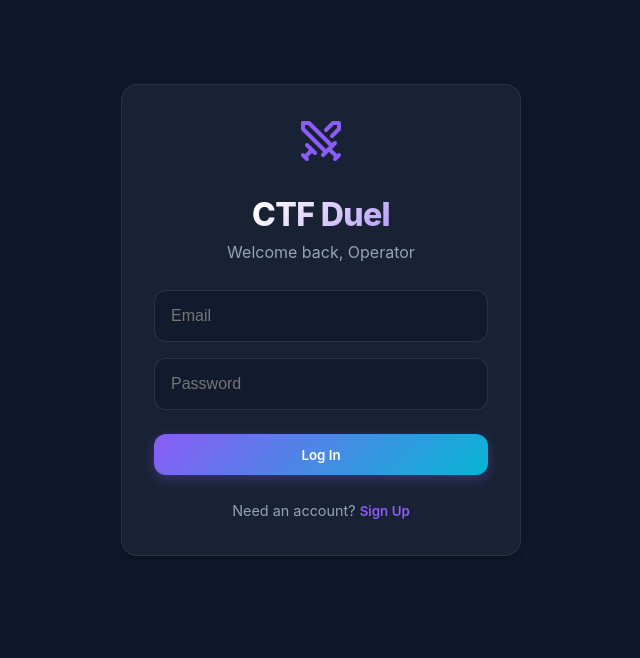
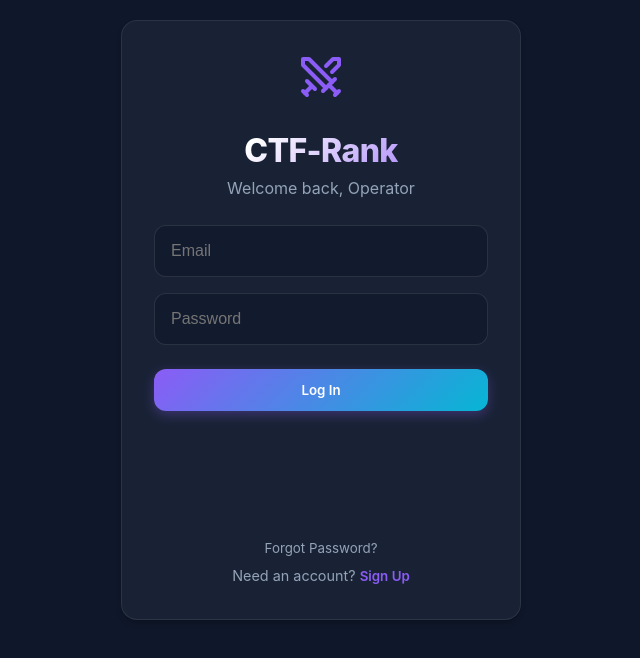
Before and after one commit to NuoZai-github/FYP, a React (Vite) app: page /login in a window 1280 px wide. Shown: the top 658 px of the page, without its empty margins (319-959 px from the left). Built offline with nearby package versions, Linux system fonts and the light colour scheme.

Commit message:
Enhance Login UI with 3D animation, add Forgot Password, rename to CTF-Rank, and fix DB schema

```diff
--- a/index.html
+++ b/index.html
@@ -4,7 +4,7 @@
     <meta charset="UTF-8" />
     <link rel="icon" type="image/svg+xml" href="/vite.svg" />
     <meta name="viewport" content="width=device-width, initial-scale=1.0" />
-    <title>fyp-platform</title>
+    <title>CTF-Rank</title>
   </head>
   <body>
     <div id="root"></div>
--- a/src/components/Navigation.jsx
+++ b/src/components/Navigation.jsx
@@ -26,7 +26,7 @@ export default function Navigation() {
             <div style={{ display: 'flex', gap: '2rem', alignItems: 'center' }}>
                 <Link to="/" style={{ fontSize: '1.5rem', fontWeight: 'bold', display: 'flex', alignItems: 'center', gap: '0.5rem' }}>
                     <Swords size={28} className="text-accent-primary" style={{ color: '#8b5cf6' }} />
-                    <span className="title-gradient">CTF Duel</span>
+                    <span className="title-gradient">CTF-Rank</span>
                 </Link>
                 <div style={{ display: 'flex', gap: '1.5rem', alignItems: 'center' }}>
                     <Link to="/" className="nav-link" style={{ color: 'var(--text-secondary)', fontWeight: 500 }}>Lobby</Link>
--- a/src/contexts/AuthContext.jsx
+++ b/src/contexts/AuthContext.jsx
@@ -55,6 +55,7 @@ export const AuthProvider = ({ children }) => {
         signUp: (data) => supabase.auth.signUp(data),
         signIn: (data) => supabase.auth.signInWithPassword(data),
         signOut: () => supabase.auth.signOut(),
+        resetPassword: (email) => supabase.auth.resetPasswordForEmail(email),
         user,
         profile,
         loading
--- a/src/index.css
+++ b/src/index.css
@@ -3,8 +3,10 @@
   --bg-card: #1e293b;
   --text-primary: #f8fafc;
   --text-secondary: #94a3b8;
-  --accent-primary: #8b5cf6; /* Violet */
-  --accent-secondary: #06b6d4; /* Cyan */
+  --accent-primary: #8b5cf6;
+  /* Violet */
+  --accent-secondary: #06b6d4;
+  /* Cyan */
   --danger: #ef4444;
   --success: #22c55e;
 
@@ -39,12 +41,55 @@ button {
 
 /* Animations */
 @keyframes fadeIn {
-  from { opacity: 0; transform: translateY(10px); }
-  to { opacity: 1; transform: translateY(0); }
+  from {
+    opacity: 0;
+    transform: translateY(10px);
+  }
+
+  to {
+    opacity: 1;
+    transform: translateY(0);
+  }
 }
 
 .animate-fade-in {
   animation: fadeIn 0.5s ease-out forwards;
+}
+
+/* Card Flip Animation Classes */
+.flip-container {
+  perspective: 1000px;
+  width: 100%;
+  max-width: 400px;
+  min-height: 500px;
+  /* Ensure enough height */
+}
+
+.flipper {
+  transition: 0.6s;
+  transform-style: preserve-3d;
+  position: relative;
+  width: 100%;
+  height: 100%;
+}
+
+.front,
+.back {
+  width: 100%;
+  -webkit-backface-visibility: hidden;
+  backface-visibility: hidden;
+  position: absolute;
+  top: 0;
+  left: 0;
+}
+
+.front {
+  z-index: 2;
+  transform: rotateY(0deg);
+}
+
+.back {
+  transform: rotateY(180deg);
 }
 
 /* Utility Classes for "Rich Aesthetics" */
@@ -71,6 +116,8 @@ button {
   justify-content: center;
   gap: 0.5rem;
   box-shadow: 0 4px 12px rgba(139, 92, 246, 0.3);
+  width: 100%;
+  /* Make full width for login forms */
 }
 
 .btn-primary:hover {
@@ -90,17 +137,17 @@ button {
 }
 
 .btn-secondary {
-  background: rgba(255,255,255, 0.05);
+  background: rgba(255, 255, 255, 0.05);
   color: var(--text-primary);
   padding: 0.8rem 1.5rem;
   border-radius: 12px;
   font-weight: 600;
-  border: 1px solid rgba(255,255,255,0.1);
+  border: 1px solid rgba(255, 255, 255, 0.1);
   transition: all 0.2s;
 }
 
 .btn-secondary:hover {
-  background: rgba(255,255,255, 0.1);
+  background: rgba(255, 255, 255, 0.1);
 }
 
 .input-field {
@@ -163,13 +210,24 @@ button {
 
 .leaderboard-table td {
   padding: 1rem;
-  background: rgba(255,255,255,0.02);
+  background: rgba(255, 255, 255, 0.02);
 }
 
-.leaderboard-table tr:first-child td:first-child { border-top-left-radius: 8px; }
-.leaderboard-table tr:first-child td:last-child { border-top-right-radius: 8px; }
-.leaderboard-table tr:last-child td:first-child { border-bottom-left-radius: 8px; }
-.leaderboard-table tr:last-child td:last-child { border-bottom-right-radius: 8px; }
+.leaderboard-table tr:first-child td:first-child {
+  border-top-left-radius: 8px;
+}
+
+.leaderboard-table tr:first-child td:last-child {
+  border-top-right-radius: 8px;
+}
+
+.leaderboard-table tr:last-child td:first-child {
+  border-bottom-left-radius: 8px;
+}
+
+.leaderboard-table tr:last-child td:last-child {
+  border-bottom-right-radius: 8px;
+}
 
 .match-card {
   display: flex;
--- a/src/pages/Login.jsx
+++ b/src/pages/Login.jsx
@@ -4,39 +4,58 @@ import { useNavigate } from 'react-router-dom';
 import { Swords } from 'lucide-react';
 
 export default function Login() {
-    const [isSignUp, setIsSignUp] = useState(false);
+    // 'login', 'signup', 'forgot'
+    const [viewState, setViewState] = useState('login');
+
     const [email, setEmail] = useState('');
     const [password, setPassword] = useState('');
     const [username, setUsername] = useState('');
     const [error, setError] = useState('');
+    const [message, setMessage] = useState('');
     const [loading, setLoading] = useState(false);
 
-    const { signIn, signUp } = useAuth();
+    const { signIn, signUp, resetPassword } = useAuth();
     const navigate = useNavigate();
+
+    const handleReset = () => {
+        setError('');
+        setMessage('');
+        setEmail('');
+        setPassword('');
+        setUsername('');
+    }
 
     const handleSubmit = async (e) => {
         e.preventDefault();
         setError('');
+        setMessage('');
         setLoading(true);
 
         try {
-            if (isSignUp) {
+            if (viewState === 'forgot') {
+                const { error } = await resetPassword(email);
+                if (error) throw error;
+                setMessage("Password reset link sent! Check your email.");
+            } else if (viewState === 'signup') {
                 if (!username) throw new Error("Username is required");
-                const { error } = await signUp({
+                const { data, error } = await signUp({
                     email,
                     password,
                     options: { data: { username } }
                 });
                 if (error) throw error;
-                // Auto sign in or show message? Supabase usually confirms via email by default,
-                // but for dev we might have email confirm off.
-                // Assuming auto-login active or just asking to log in.
-                // Usually signUp returns session if email confirm is off.
+
+                if (!data.session) {
+                    alert("Registration successful! Please check your email to confirm your account before logging in.");
+                    setViewState('login');
+                } else {
+                    navigate('/');
+                }
             } else {
                 const { error } = await signIn({ email, password });
                 if (error) throw error;
+                navigate('/');
             }
-            navigate('/');
         } catch (err) {
             setError(err.message);
         } finally {
@@ -44,25 +63,109 @@ export default function Login() {
         }
     };
 
+    // Helper to determine rotation based on state
+    // We'll use a 3-state system simplified into front/back for 3d flip.
+    // Actually, standard flip is 2 sides. doing 3 sides is tricky.
+    // Let's do: Login (Front), Signup (Back).
+    // How about Forgot? Maybe it slides or replaces Front?
+    // Let's try: Login/Forgot are Front (modal switch?), Signup is Back.
+
+    // Better approach for "Flip Card" usually implies 2 sides.
+    // Side A: Login
+    // Side B: Signup
+    // Forgot Password can be a slide-over on Side A or just replace content on Side A.
+
+    const isFlipped = viewState === 'signup';
+
     return (
-        <div className="center-container">
-            <div className="glass-panel" style={{ width: '100%', maxWidth: '400px', display: 'flex', flexDirection: 'column', gap: '1.5rem' }}>
+        <div className="center-container" style={{ perspective: '1000px' }}>
+            <div className={`flip-container ${isFlipped ? 'hover' : ''}`} style={{ width: '100%', maxWidth: '400px', height: '600px', position: 'relative' }}>
+                <div className="flipper" style={{ transform: isFlipped ? 'rotateY(180deg)' : 'rotateY(0deg)', height: '100%' }}>
+
+                    {/* FRONT SIDE: LOGIN & FORGOT */}
+                    <div className="front glass-panel" style={{ height: '100%', display: 'flex', flexDirection: 'column', backfaceVisibility: 'hidden' }}>
                         <div style={{ textAlign: 'center' }}>
                             <Swords size={48} color="#8b5cf6" style={{ margin: '0 auto 1rem' }} />
-                    <h1 className="title-gradient" style={{ fontSize: '2rem' }}>CTF Duel</h1>
+                            <h1 className="title-gradient" style={{ fontSize: '2rem' }}>CTF-Rank</h1>
                             <p style={{ color: 'var(--text-secondary)' }}>
-                        {isSignUp ? "Create your challenger account" : "Welcome back, Operator"}
+                                {viewState === 'forgot' ? "Reset Password" : "Welcome back, Operator"}
                             </p>
                         </div>
 
-                {error && (
-                    <div style={{ background: 'rgba(239, 68, 68, 0.1)', color: '#ef4444', padding: '0.75rem', borderRadius: '8px', fontSize: '0.9rem' }}>
+                        {/* Error/Message Area */}
+                        {(error || message) && (
+                            <div style={{
+                                marginTop: '1rem', padding: '0.75rem', borderRadius: '8px', fontSize: '0.9rem',
+                                background: error ? 'rgba(239, 68, 68, 0.1)' : 'rgba(34, 197, 94, 0.1)',
+                                color: error ? '#ef4444' : '#22c55e'
+                            }}>
+                                {error || message}
+                            </div>
+                        )}
+
+                        <form onSubmit={handleSubmit} style={{ display: 'flex', flexDirection: 'column', gap: '1rem', marginTop: '1.5rem' }}>
+                            <input
+                                type="email"
+                                placeholder="Email"
+                                className="input-field"
+                                value={email}
+                                onChange={(e) => setEmail(e.target.value)}
+                                required
+                            />
+
+                            {viewState === 'login' && (
+                                <input
+                                    type="password"
+                                    placeholder="Password"
+                                    className="input-field"
+                                    value={password}
+                                    onChange={(e) => setPassword(e.target.value)}
+                                    required
+                                />
+                            )}
+
+                            <button type="submit" className="btn-primary" disabled={loading} style={{ marginTop: '0.5rem' }}>
+                                {loading ? 'Processing...' : (viewState === 'forgot' ? 'Send Reset Link' : 'Log In')}
+                            </button>
+                        </form>
+
+                        <div style={{ marginTop: 'auto', display: 'flex', flexDirection: 'column', gap: '0.5rem', textAlign: 'center', fontSize: '0.9rem', color: 'var(--text-secondary)' }}>
+                            {viewState === 'login' ? (
+                                <>
+                                    <button onClick={() => { setViewState('forgot'); handleReset(); }} style={{ color: 'var(--text-secondary)', background: 'none' }}>
+                                        Forgot Password?
+                                    </button>
+                                    <div>
+                                        Need an account?{' '}
+                                        <button onClick={() => { setViewState('signup'); handleReset(); }} style={{ color: 'var(--accent-primary)', background: 'none', fontWeight: '600' }}>
+                                            Sign Up
+                                        </button>
+                                    </div>
+                                </>
+                            ) : (
+                                // Forgot State
+                                <button onClick={() => { setViewState('login'); handleReset(); }} style={{ color: 'var(--text-secondary)', background: 'none' }}>
+                                    Back to Login
+                                </button>
+                            )}
+                        </div>
+                    </div>
+
+                    {/* BACK SIDE: SIGNUP */}
+                    <div className="back glass-panel" style={{ height: '100%', display: 'flex', flexDirection: 'column', backfaceVisibility: 'hidden', transform: 'rotateY(180deg)' }}>
+                        <div style={{ textAlign: 'center' }}>
+                            <Swords size={48} color="#06b6d4" style={{ margin: '0 auto 1rem' }} />
+                            <h1 className="title-gradient" style={{ fontSize: '2rem' }}>CTF-Rank</h1>
+                            <p style={{ color: 'var(--text-secondary)' }}>Create Account</p>
+                        </div>
+
+                        {(error) && (
+                            <div style={{ marginTop: '1rem', padding: '0.75rem', borderRadius: '8px', fontSize: '0.9rem', background: 'rgba(239, 68, 68, 0.1)', color: '#ef4444' }}>
                                 {error}
                             </div>
                         )}
 
-                <form onSubmit={handleSubmit} style={{ display: 'flex', flexDirection: 'column', gap: '1rem' }}>
-                    {isSignUp && (
+                        <form onSubmit={handleSubmit} style={{ display: 'flex', flexDirection: 'column', gap: '1rem', marginTop: '1.5rem' }}>
                             <input
                                 type="text"
                                 placeholder="Username"
@@ -71,7 +174,6 @@ export default function Login() {
                                 onChange={(e) => setUsername(e.target.value)}
                                 required
                             />
-                    )}
                             <input
                                 type="email"
                                 placeholder="Email"
@@ -88,20 +190,19 @@ export default function Login() {
                                 onChange={(e) => setPassword(e.target.value)}
                                 required
                             />
-
-                    <button type="submit" className="btn-primary" disabled={loading} style={{ marginTop: '0.5rem' }}>
-                        {loading ? 'Processing...' : (isSignUp ? 'Sign Up' : 'Log In')}
+                            <button type="submit" className="btn-primary" disabled={loading} style={{ marginTop: '0.5rem', background: 'linear-gradient(135deg, #06b6d4, #3b82f6)' }}>
+                                {loading ? 'Processing...' : 'Sign Up'}
                             </button>
                         </form>
 
-                <div style={{ textAlign: 'center', fontSize: '0.9rem', color: 'var(--text-secondary)' }}>
-                    {isSignUp ? "Already have an account?" : "Need an account?"}{' '}
-                    <button
-                        onClick={() => setIsSignUp(!isSignUp)}
-                        style={{ color: 'var(--accent-primary)', background: 'none', fontWeight: '600' }}
-                    >
-                        {isSignUp ? 'Log In' : 'Sign Up'}
+                        <div style={{ marginTop: 'auto', textAlign: 'center', fontSize: '0.9rem', color: 'var(--text-secondary)' }}>
+                            Already have an account?{' '}
+                            <button onClick={() => { setViewState('login'); handleReset(); }} style={{ color: 'var(--accent-primary)', background: 'none', fontWeight: '600' }}>
+                                Log In
                             </button>
+                        </div>
+                    </div>
+
                 </div>
             </div>
         </div>
```
Also changed, not shown: 2 other files (tests, documents, lock files or other folders). Lines whose indentation alone changed are shown as unchanged.
